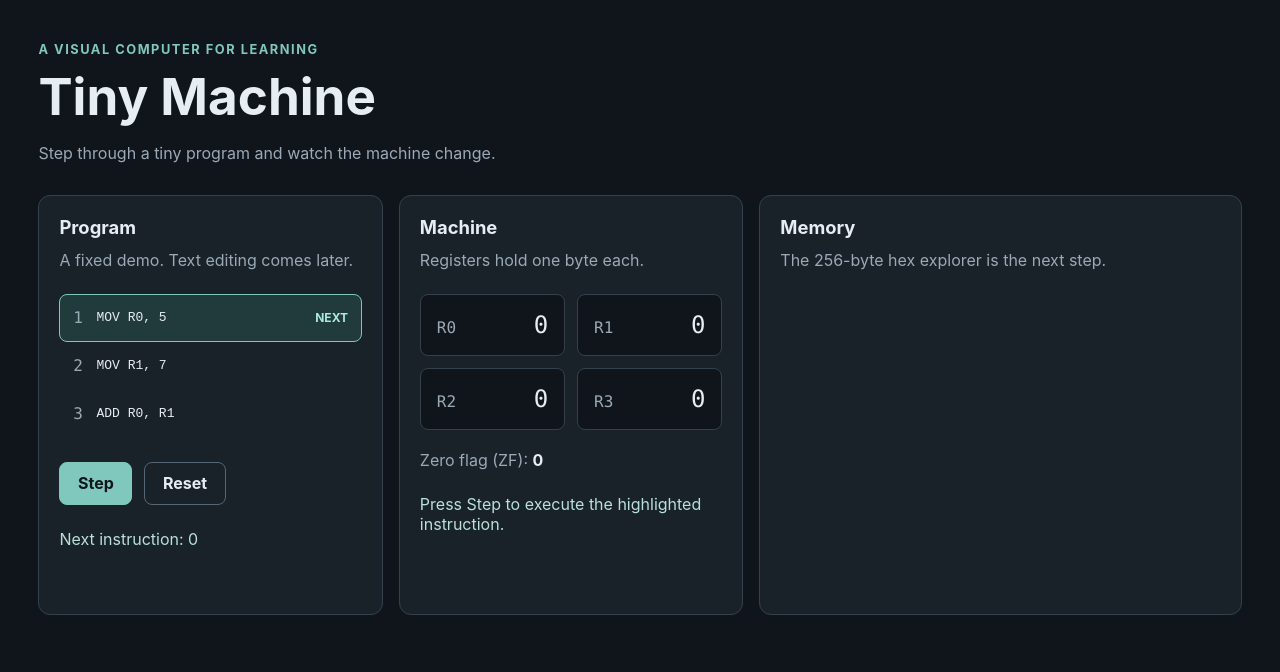
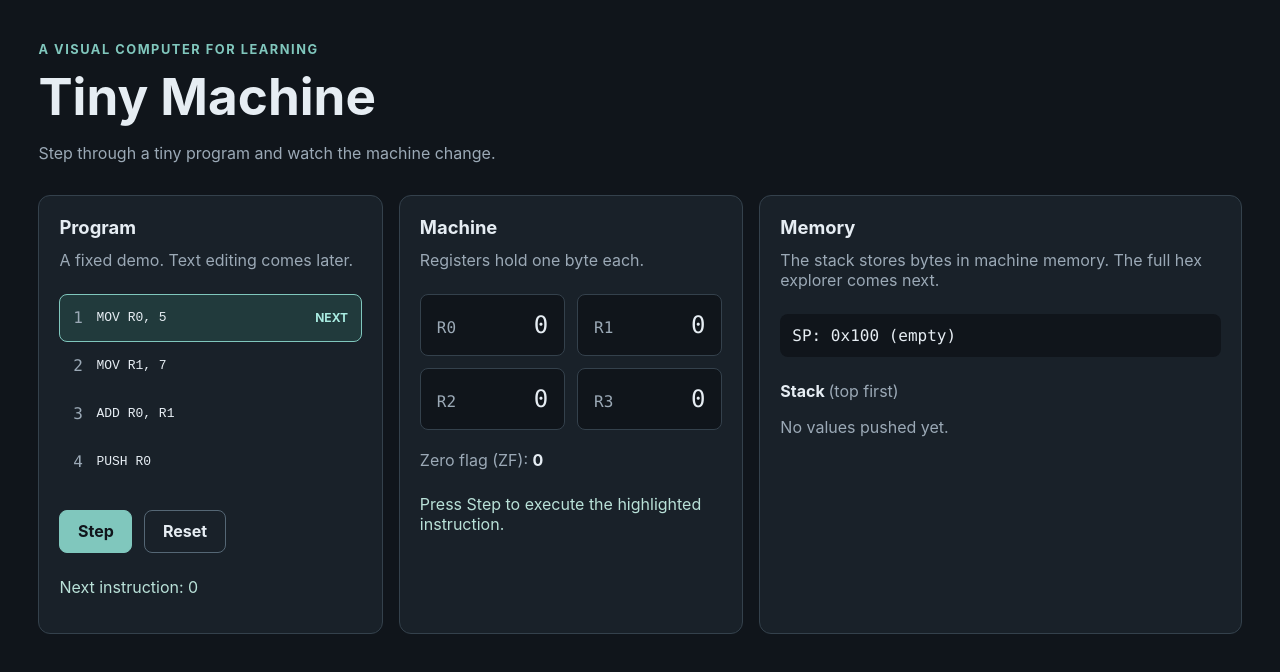
Before and after one commit to liquidvapour/learn-to-code, a React (Vite) app: page / in a window 1280 px wide. Shown: the top 672 px of the page. Built offline with nearby package versions, Linux system fonts and the light colour scheme.

Commit message:
Add PUSH and memory-backed stack view

```diff
--- a/src/App.tsx
+++ b/src/App.tsx
@@ -12,21 +12,27 @@ const program: readonly { source: string; instruction: Instruction }[] = [
   { source: 'MOV R0, 5', instruction: { operation: 'MOV', register: 'R0', value: 5 } },
   { source: 'MOV R1, 7', instruction: { operation: 'MOV', register: 'R1', value: 7 } },
   { source: 'ADD R0, R1', instruction: { operation: 'ADD', register: 'R0', source: 'R1' } },
+  { source: 'PUSH R0', instruction: { operation: 'PUSH', register: 'R0' } },
 ]
 
 type ExecutionView = {
   machine: MachineState
-  lastWrite: MachineEvent | null
+  lastEvent: MachineEvent | null
+}
+
+function hex(value: number, width = 2) {
+  return `0x${value.toString(16).toUpperCase().padStart(width, '0')}`
 }
 
 function App() {
   const [execution, setExecution] = useState<ExecutionView>(() => ({
     machine: createInitialState(),
-    lastWrite: null,
+    lastEvent: null,
   }))
 
-  const { machine, lastWrite } = execution
+  const { machine, lastEvent } = execution
   const hasNextInstruction = machine.pc < program.length
+  const stackAddresses = Array.from({ length: 256 - machine.sp }, (_, offset) => machine.sp + offset)
 
   function step() {
     setExecution((previous) => {
@@ -34,12 +40,12 @@ function App() {
       if (!next) return previous
 
       const result = executeInstruction(previous.machine, next.instruction)
-      return { machine: result.state, lastWrite: result.events[0] ?? null }
+      return { machine: result.state, lastEvent: result.events[0] ?? null }
     })
   }
 
   function reset() {
-    setExecution({ machine: createInitialState(), lastWrite: null })
+    setExecution({ machine: createInitialState(), lastEvent: null })
   }
 
   return (
@@ -89,15 +95,35 @@ function App() {
           </dl>
           <p className="flag-value">Zero flag (ZF): <strong>{machine.zf ? '1' : '0'}</strong></p>
           <p className="step-explanation" aria-live="polite">
-            {lastWrite
-              ? `${lastWrite.register}: ${lastWrite.previous} → ${lastWrite.value}`
-              : 'Press Step to execute the highlighted instruction.'}
+            {lastEvent === null
+              ? 'Press Step to execute the highlighted instruction.'
+              : lastEvent.kind === 'memory-write'
+                ? `${lastEvent.sourceRegister} → memory ${hex(lastEvent.address)}: ${lastEvent.value}`
+                : `${lastEvent.register}: ${lastEvent.previous} → ${lastEvent.value}`}
           </p>
         </section>
 
         <section className="panel" aria-labelledby="memory-title">
           <h2 id="memory-title">Memory</h2>
-          <p className="panel-note">The 256-byte hex explorer is the next step.</p>
+          <p className="panel-note">The stack stores bytes in machine memory. The full hex explorer comes next.</p>
+          <p className="stack-pointer">SP: {hex(machine.sp)}{machine.sp === 256 ? ' (empty)' : ''}</p>
+          <h3>Stack <span>(top first)</span></h3>
+          {stackAddresses.length === 0 ? (
+            <p className="empty-stack">No values pushed yet.</p>
+          ) : (
+            <table className="stack-table">
+              <thead><tr><th scope="col">Address</th><th scope="col">Hex</th><th scope="col">Dec</th></tr></thead>
+              <tbody>
+                {stackAddresses.map((address) => (
+                  <tr key={address}>
+                    <th scope="row">{hex(address)}</th>
+                    <td>{hex(machine.memory[address])}</td>
+                    <td>{machine.memory[address]}</td>
+                  </tr>
+                ))}
+              </tbody>
+            </table>
+          )}
         </section>
       </div>
     </main>
--- a/src/machine.ts
+++ b/src/machine.ts
@@ -10,6 +10,9 @@ export type Instruction = Readonly<{
   operation: 'ADD'
   register: Register
   source: Register
+}> | Readonly<{
+  operation: 'PUSH'
+  register: Register
 }>
 
 export type MachineState = Readonly<{
@@ -33,6 +36,12 @@ export type MachineEvent = Readonly<{
   value: number
   source: 'addition'
   sourceRegister: Register
+}> | Readonly<{
+  kind: 'memory-write'
+  address: number
+  previous: number
+  value: number
+  sourceRegister: Register
 }>
 
 export type StepResult = Readonly<{
@@ -51,7 +60,7 @@ export function createInitialState(): MachineState {
 }
 
 export function executeInstruction(state: MachineState, instruction: Instruction): StepResult {
-  if (!['MOV', 'ADD'].includes(instruction.operation)) {
+  if (!['MOV', 'ADD', 'PUSH'].includes(instruction.operation)) {
     throw new Error(`Unsupported instruction: ${instruction.operation}`)
   }
 
@@ -82,6 +91,7 @@ export function executeInstruction(state: MachineState, instruction: Instruction
     }
   }
 
+  if (instruction.operation === 'ADD') {
     if (!REGISTER_NAMES.includes(instruction.source)) {
       throw new RangeError(`Unknown register: ${instruction.source}`)
     }
@@ -104,3 +114,29 @@ export function executeInstruction(state: MachineState, instruction: Instruction
       }],
     }
   }
+
+  if (state.sp === 0) {
+    throw new RangeError('Stack overflow: no memory remains for PUSH')
+  }
+
+  const address = state.sp - 1
+  const memory = state.memory.slice()
+  const oldByte = memory[address]
+  memory[address] = previous
+
+  return {
+    state: {
+      ...state,
+      memory,
+      pc: state.pc + 1,
+      sp: address,
+    },
+    events: [{
+      kind: 'memory-write',
+      address,
+      previous: oldByte,
+      value: previous,
+      sourceRegister: instruction.register,
+    }],
+  }
+}
--- a/src/style.css
+++ b/src/style.css
@@ -174,6 +174,42 @@ button:focus-visible {
   color: #e6edf3;
 }
 
+.stack-pointer {
+  padding: 0.75rem;
+  border-radius: 8px;
+  background: #10151b;
+  font-family: ui-monospace, SFMono-Regular, Consolas, monospace;
+}
+
+.panel h3 {
+  margin: 1.5rem 0 0.5rem;
+  font-size: 1rem;
+}
+
+.panel h3 span,
+.empty-stack {
+  color: #9ba9b6;
+  font-weight: 400;
+}
+
+.stack-table {
+  width: 100%;
+  border-collapse: collapse;
+  text-align: left;
+  font-family: ui-monospace, SFMono-Regular, Consolas, monospace;
+}
+
+.stack-table th,
+.stack-table td {
+  padding: 0.65rem;
+  border-bottom: 1px solid #34414c;
+}
+
+.stack-table thead th {
+  color: #9ba9b6;
+  font-weight: 400;
+}
+
 @media (max-width: 900px) {
   .workspace {
     grid-template-columns: 1fr;
```
Also changed, not shown: 2 other files (tests, documents, lock files or other folders). Lines whose indentation alone changed are shown as unchanged.
